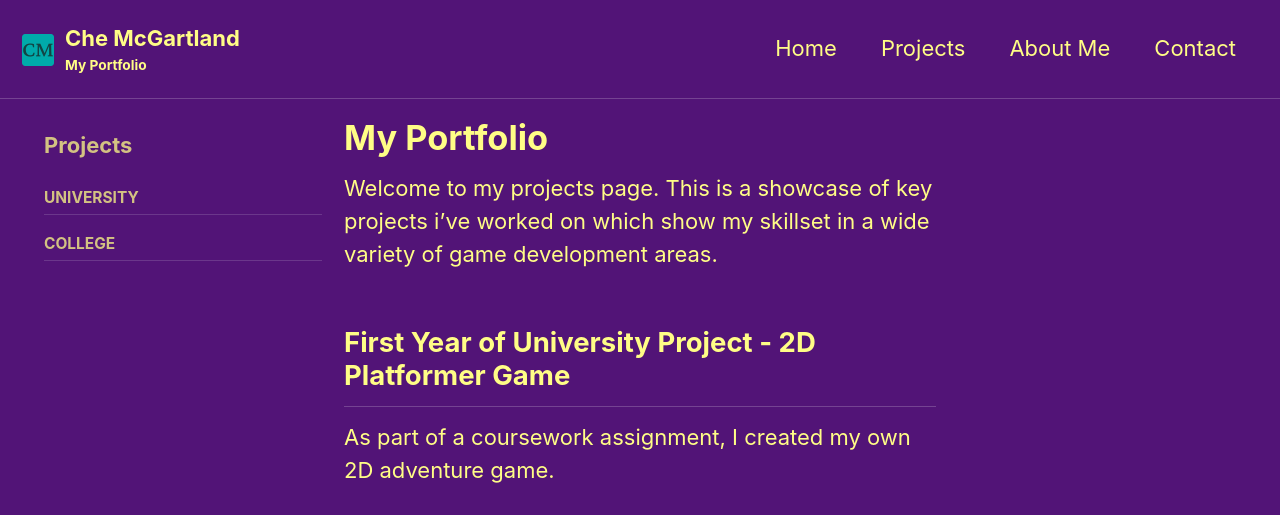
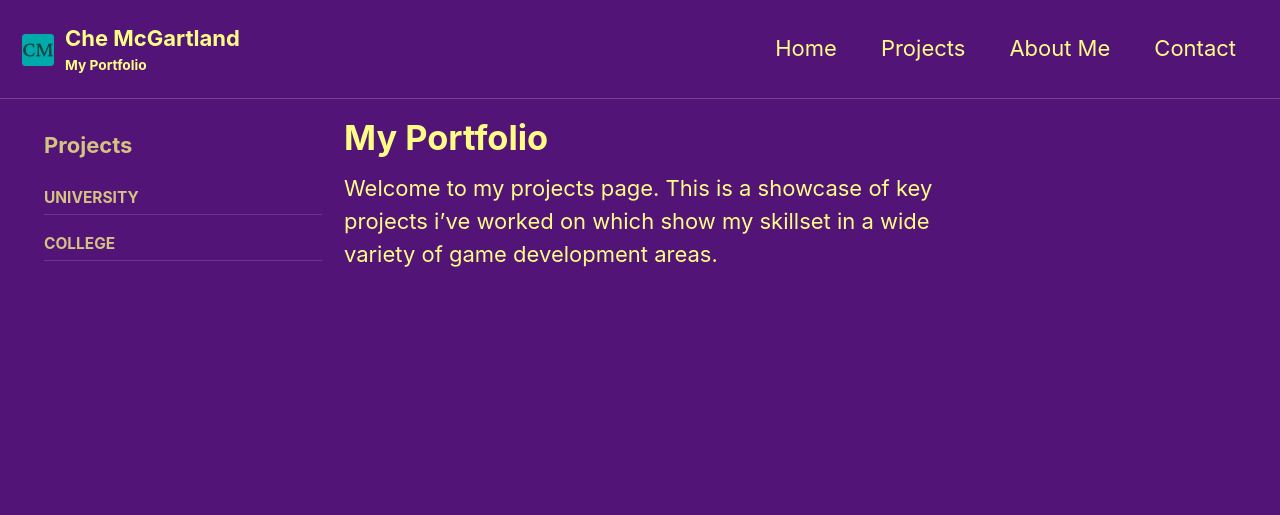
Before and after one commit to chemcg19/chemcg19.github.io, a Jekyll site: the page built from _pages/projects.md, in a window 1280 px wide. Shown: the top 515 px of the page. Built offline with Jekyll 4.4.1, drawn with Linux system fonts in a browser that asks for light colours; grey boxes are pictures that could not be loaded.

Commit message:
Clean up projects page by removing placeholder content
Removed placeholder content for a 2D platformer game project.

```diff
--- a/_pages/projects.md
+++ b/_pages/projects.md
@@ -8,16 +8,3 @@ sidebar:
     - projects
 ---
 Welcome to my projects page. This is a showcase of key projects i've worked on which show my skillset in a wide variety of game development areas.
-
-<!-- LEFT: text content -->
-<div style="flex:1 1 250px; min-width:250px;">
-<h2>First Year of University Project - 2D Platformer Game</h2>
-<p>
-As part of a coursework assignment, I created my own 2D adventure game.
-</p>
-</div>
-<!-- RIGHT: video/content area -->
-<div style="flex:1 1 250px; min-width:250px;">
-<!-- Replace this placeholder with a YouTube iframe or a video tag -->
-{% include video id="0kqjCnl2jgs" provider="youtube" %}
-</div>
```
